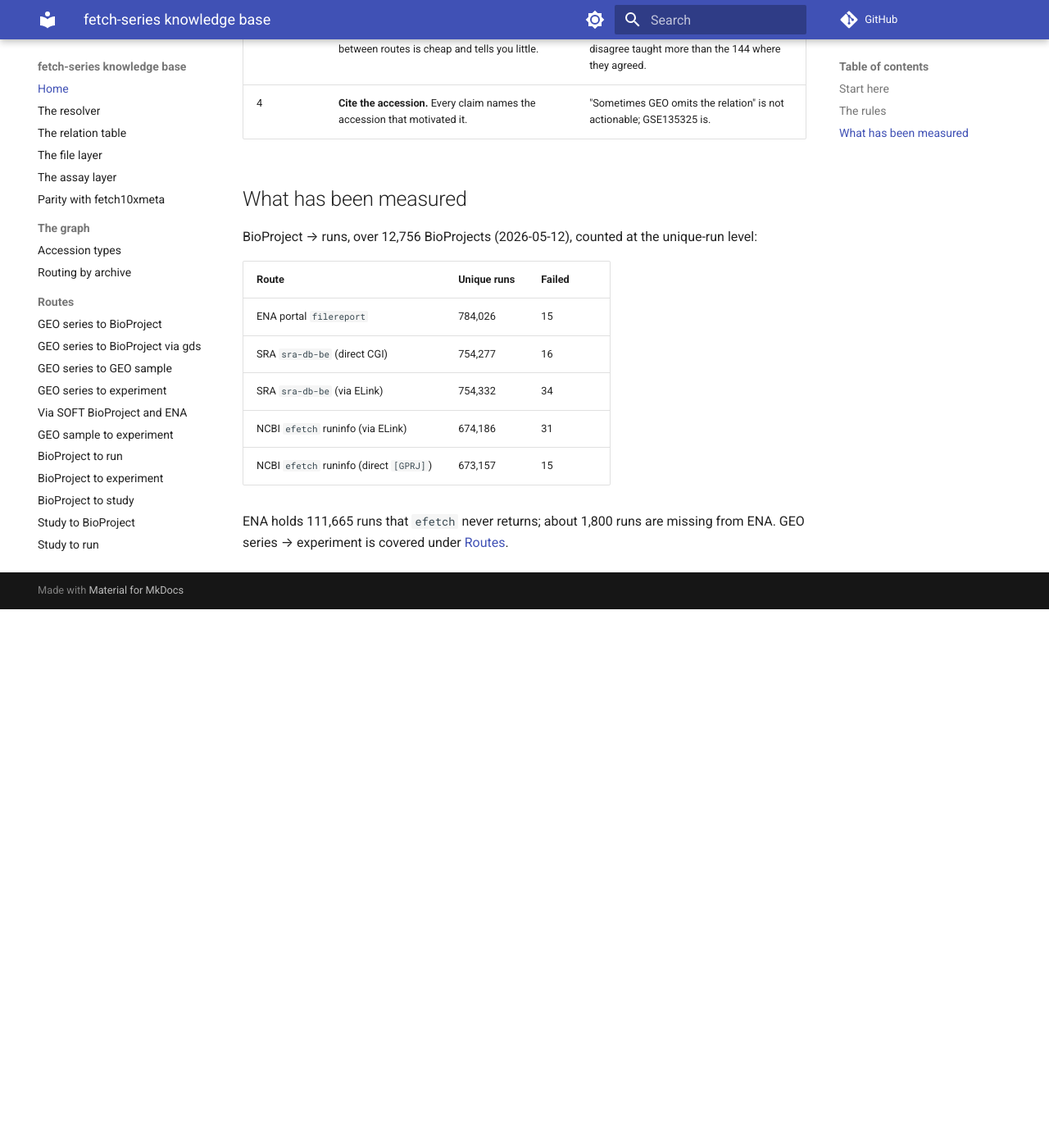
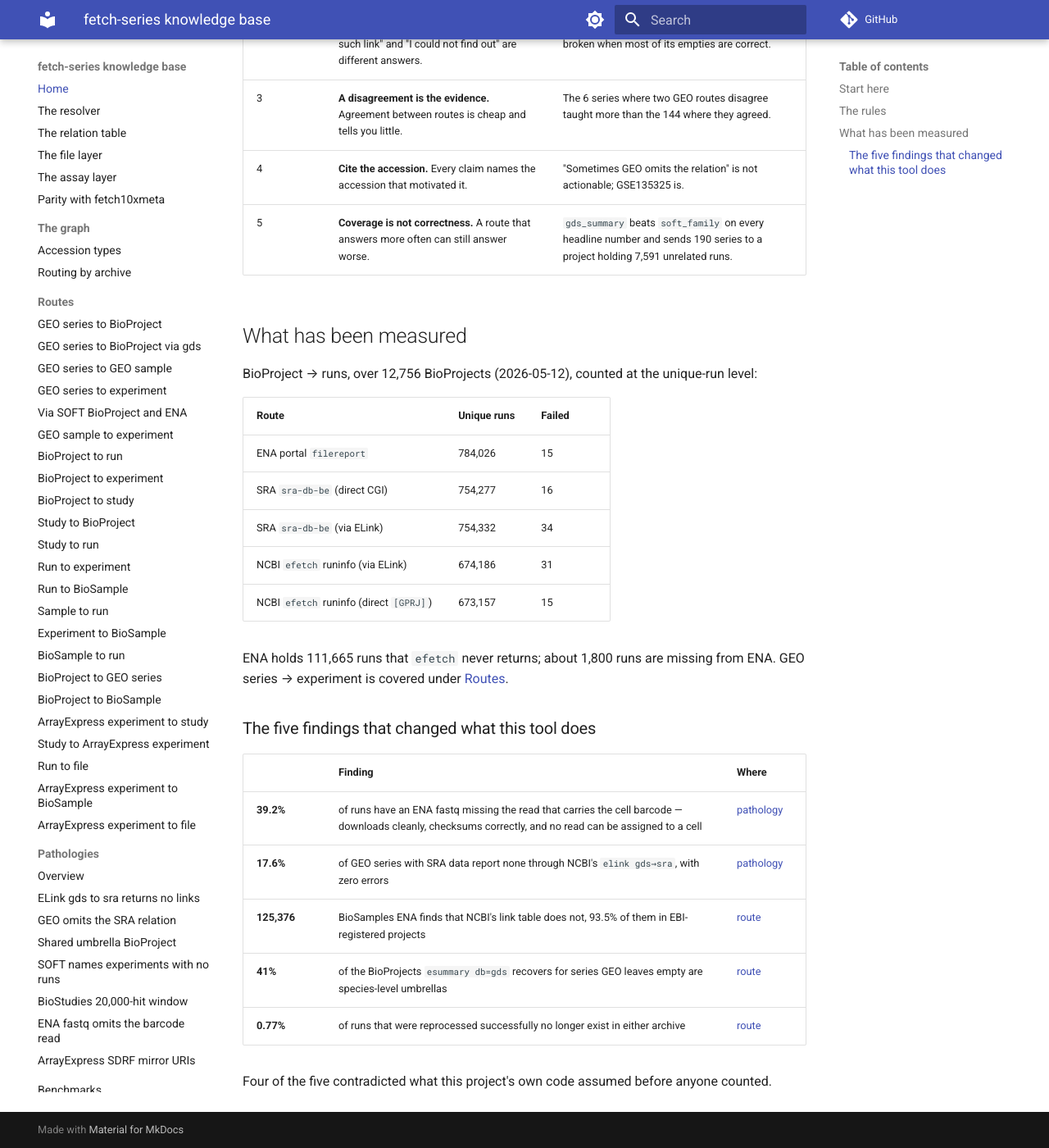
Before and after one commit to cellgeni/fetch-series, an MkDocs documentation site: the page built from docs/index.md, in a window 1280 px wide and 1400 px high, scrolled down 842 px. Shown: the whole window at 82% size. Built offline with MkDocs 1.6.1 and Material for MkDocs 9.7.7, drawn with Linux system fonts in a browser that asks for light colours; comment, search, counter and statistics services are not loaded; before the commit the page ends 1585 px from its top, so only the background shows below that; some of the changed text lies outside the part shown.

Commit message:
docs: front page now points at the file and assay layers, and leads with the findings
Adds a fifth rule: coverage is not correctness. gds_summary beats soft_family on
every headline number and sends 190 series to a project holding 7,591 unrelated
runs.

Co-Authored-By: Claude Opus 5 <noreply@anthropic.com>

```diff
--- a/docs/index.md
+++ b/docs/index.md
@@ -14,6 +14,9 @@ trusted for that, and where the archives lose data silently.
 - **A series came back empty and you suspect it shouldn't have?** → [Pathologies](pathologies/index.md)
 - **Want to report something to an archive?** → [Upstream reports](upstream/index.md)
 - **Need sample-to-run links across archives?** → [The relation table](relations.md)
+- **Which files should I actually download?** → [The file layer](files.md)
+- **Is this even 10x?** → [The assay layer](assays.md)
+- **Replacing `fetch10xmeta`?** → [The parity record](fetch10xmeta-parity.md)
 - **Want to know how a route gets chosen at runtime?** → [The resolver](resolver.md)
 - **Wondering how any of this was measured?** → [Benchmarks](benchmarks/index.md)
 
@@ -25,6 +28,7 @@ trusted for that, and where the archives lose data silently.
 | 2 | **Empty is not failure.** "The archive holds no such link" and "I could not find out" are different answers. | Conflating them made BioProject → GEO look broken when most of its empties are correct. |
 | 3 | **A disagreement is the evidence.** Agreement between routes is cheap and tells you little. | The 6 series where two GEO routes disagree taught more than the 144 where they agreed. |
 | 4 | **Cite the accession.** Every claim names the accession that motivated it. | "Sometimes GEO omits the relation" is not actionable; GSE135325 is. |
+| 5 | **Coverage is not correctness.** A route that answers more often can still answer worse. | `gds_summary` beats `soft_family` on every headline number and sends 190 series to a project holding 7,591 unrelated runs. |
 
 ## What has been measured
 
@@ -40,3 +44,16 @@ BioProject → runs, over 12,756 BioProjects (2026-05-12), counted at the unique
 
 ENA holds 111,665 runs that `efetch` never returns; about 1,800 runs are missing
 from ENA. GEO series → experiment is covered under [Routes](routes/gse-to-experiment/index.md).
+
+### The five findings that changed what this tool does
+
+| | Finding | Where |
+|---|---|---|
+| **39.2%** | of runs have an ENA fastq missing the read that carries the cell barcode — downloads cleanly, checksums correctly, and no read can be assigned to a cell | [pathology](pathologies/ena-paired-library-single-fastq.md) |
+| **17.6%** | of GEO series with SRA data report none through NCBI's `elink gds→sra`, with zero errors | [pathology](pathologies/elink-gds-sra-missing-links.md) |
+| **125,376** | BioSamples ENA finds that NCBI's link table does not, 93.5% of them in EBI-registered projects | [route](routes/bioproject-to-biosample/index.md) |
+| **41%** | of the BioProjects `esummary db=gds` recovers for series GEO leaves empty are species-level umbrellas | [route](routes/gse-to-bioproject/gds-summary.md) |
+| **0.77%** | of runs that were reprocessed successfully no longer exist in either archive | [route](routes/run-to-experiment/ena-filereport.md) |
+
+Four of the five contradicted what this project's own code assumed before anyone
+counted.
```
